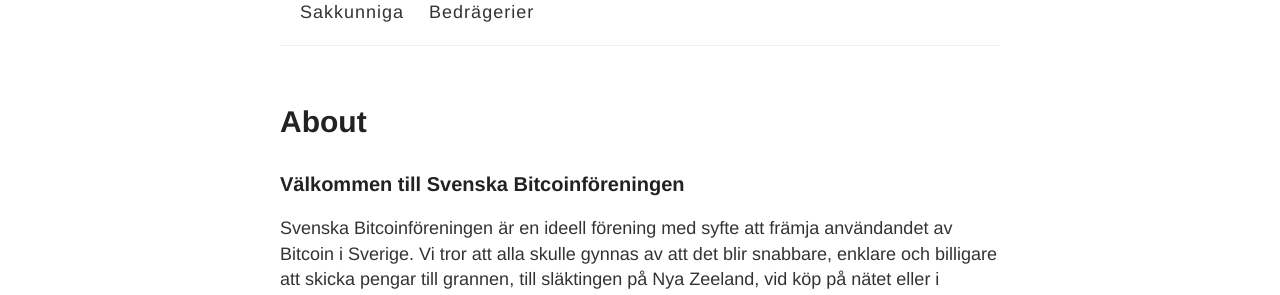
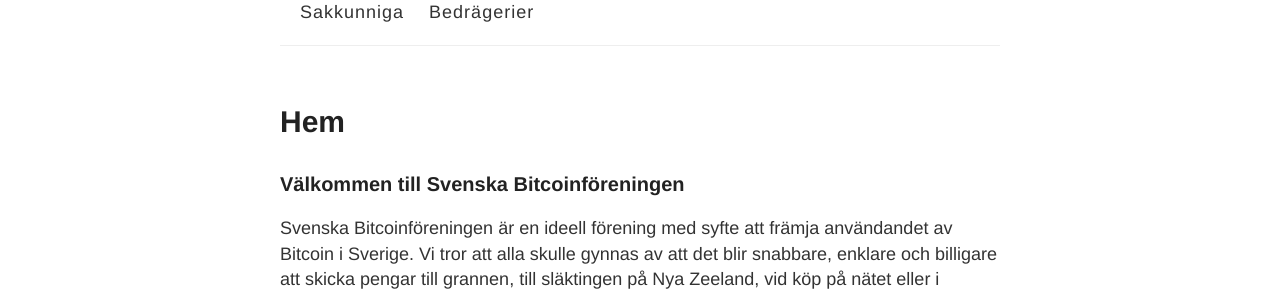
Before and after one commit to bjuno76/bitcoinforeningen.github.io, a Jekyll site: the page built from index.md, in a window 1280 px wide. Shown: the part 138-433 px from the top of the page. Built offline with Jekyll 4.4.1, drawn with Linux system fonts in a browser that asks for light colours.

Commit message:
mod jekyll now added

```diff
--- a/index.md
+++ b/index.md
@@ -1,7 +1,7 @@
 ---
 layout: page
-title: About
-permalink: /about/
+title: Hem
+permalink: /
 ---
 ### Välkommen till Svenska Bitcoinföreningen
 
```
